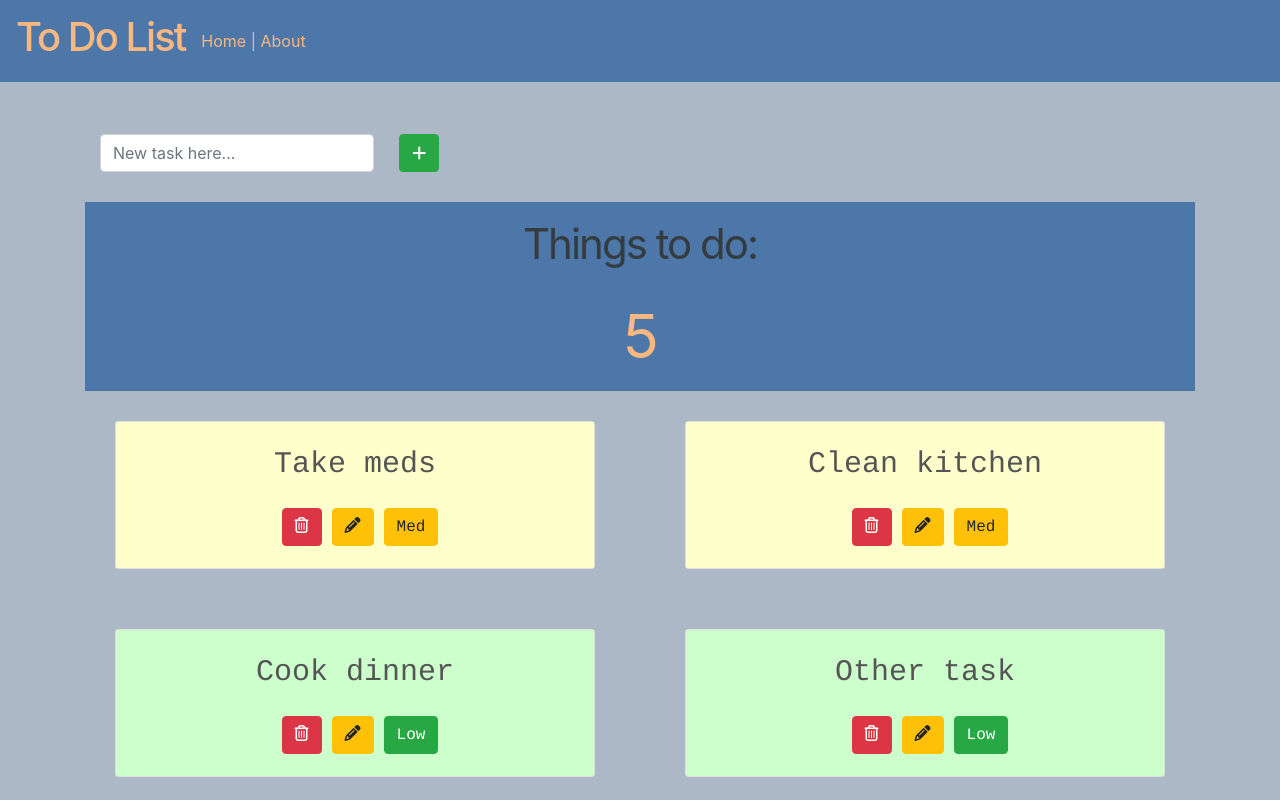
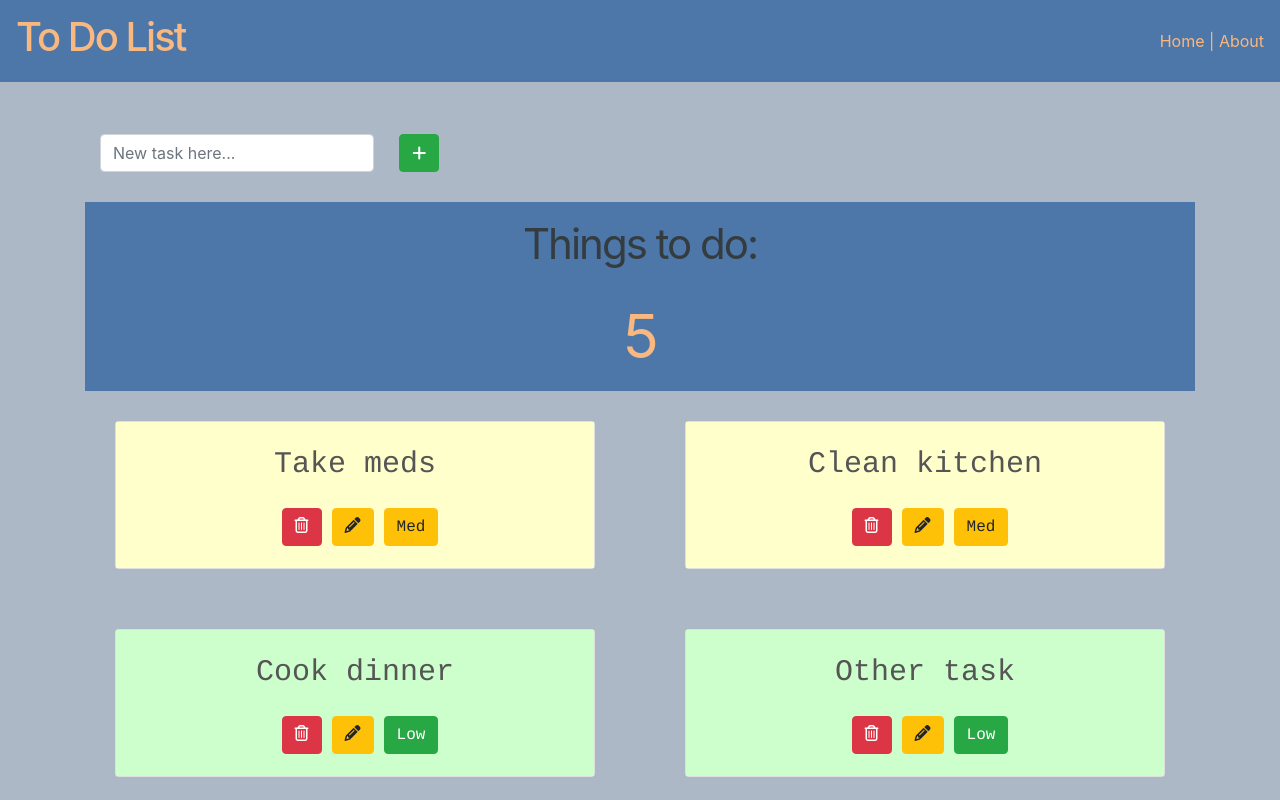
Before and after one commit to dorarad17/todo-app-frontend, a React (Create React App) app: page / in a window 1280 px wide. Shown: the top 800 px of the page. Built offline with nearby package versions, Linux system fonts and the light colour scheme.

Commit message:
moved links to the right on nav bar

```diff
--- a/src/components/Nav.js
+++ b/src/components/Nav.js
@@ -5,7 +5,7 @@ class Nav extends React.Component {
 	render() {
 		return (
 			<div className="container">
-				<nav className="navbar fixed-top navbar-expand-md">
+				<nav className="navbar fixed-top justify-content-between">
 					<a className="navbar-brand" href="">
 						<h1>To Do List</h1>
 					</a>
```
